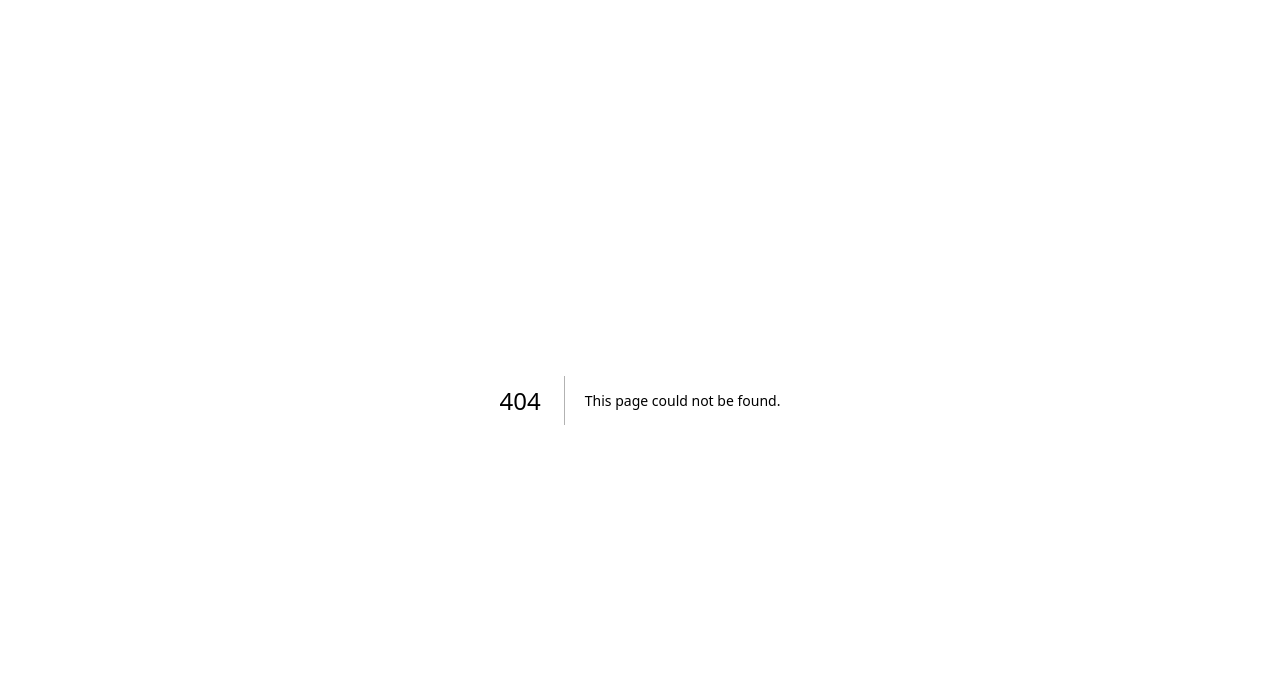
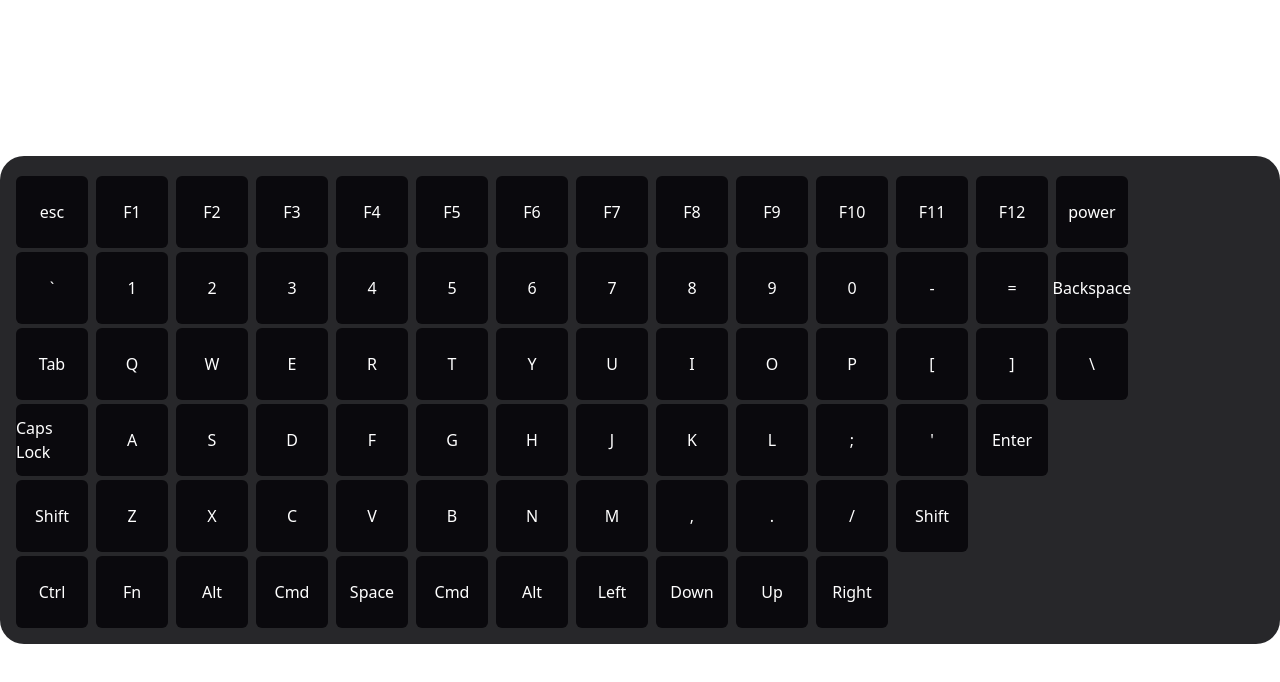
Before and after one commit to prashxant/Shik-SHak, a Next.js app: page /kybr in a window 1280 px wide. Before the commit this address had no page. Shown: the top 682 px of the page. Built offline with nearby package versions, Linux system fonts and the light colour scheme.

Commit message:
mac keyboard

```diff
--- /dev/null
+++ b/app/component/keyboard.tsx
@@ -0,0 +1,39 @@
+import { keys } from "@/lib/keys"
+
+
+ export const Keyboard = () => {
+
+
+
+  const baseStyle ="rounded-md size-18 flex justify-center mt-1 shadow-slate-300 items-center bg-[#0A090D] text-white";
+
+  const esc = "" //same for delete , tab , esc
+
+  const shift = ""
+
+  const arrow = ""
+
+  const caps = "" //same for caaps and return
+
+  const space = ""
+
+
+
+  return (
+    <div className="w-7xl rounded-3xl bg-zinc-800 p-4">
+
+      {keys.map((group, i) => (
+        <div
+          className="flex gap-2 rounded-md  "
+          key={i}
+        >
+          {group.map((key, j) => (
+            <div className={`${baseStyle} `} key={j}>
+              {key.name}{" "}
+            </div>
+          ))}
+        </div>
+      ))}
+    </div>
+  );
+}
--- /dev/null
+++ b/app/finta/page.tsx
@@ -0,0 +1,18 @@
+import { Container } from "../component/container";
+import { Footer } from "../component/footer";
+import { Hero } from "../component/hero";
+import { Navbar } from "../component/navbar";
+
+export default function Home() {
+  return (
+    <div  className="[background:radial-gradient(125%_100%_at_50%_0%,_#FFF_6.32%,_#E0F0FF_29.28%,_#E7EFFD_68.68%,_#FFF_100%)] ">
+
+      <Container>
+        <Navbar/>
+        <Hero/>
+        <Footer/>
+      </Container>
+
+    </div>
+  );
+}
--- /dev/null
+++ b/app/kybr/page.tsx
@@ -0,0 +1,11 @@
+import React from 'react'
+import { Keyboard } from '../component/keyboard'
+
+ const page = () => {
+  return (
+    <div className="h-screen w-full flex justify-center items-center">
+      <Keyboard />
+    </div>
+  );
+}
+export default page
--- a/app/masonary/page.tsx
+++ b/app/masonary/page.tsx
@@ -1,106 +1,106 @@
-import { cn } from "@/lib/utils";
-import Image from "next/image";
-import Link from "next/link";
+// import { cn } from "@/lib/utils";
+// import Image from "next/image";
+// import Link from "next/link";
 
-export default function Home() {
-  const columns = [
-    [
-      { href: "", src: "/images/1.jpg", alt: "Posthog", className: "lg:rounded-tl-[calc(24px-4px)]" },
-      { href: "", src: "/images/2.jpg", alt: "Something" },
-      { href: "", src: "/images/3.jpg", alt: "Something" },
-      { href: "", src: "/images/4.jpg", alt: "Something" },
-      { href: "", src: "/images/5.jpg", alt: "Something" },
-      { href: "", src: "/images/6.jpg", alt: "Something" },
-    ],
-    [
-      { href: "", src: "/images/7.jpg", alt: "Posthog" },
-      { href: "", src: "/images/8.jpg", alt: "Something" },
-      { href: "", src: "/images/9.jpg", alt: "Something" },
-      { href: "", src: "/images/10.jpg", alt: "Something" },
-      { href: "", src: "/images/11.jpg", alt: "Something" },
-      { href: "", src: "/images/12.jpg", alt: "Something" },
-    ],
-    [
-      { href: "", src: "/images/13.jpg", alt: "Posthog" },
-      { href: "", src: "/images/14.jpg", alt: "Posthog" },
-      { href: "", src: "/images/15.jpg", alt: "Posthog" },
-      { href: "", src: "/images/16.jpg", alt: "Posthog" },
-      { href: "", src: "/images/17.jpg", alt: "Posthog" },
-      { href: "", src: "/images/19.jpg", alt: "Something" },
+// export default function Home() {
+//   const columns = [
+//     [
+//       { href: "", src: "/images/1.jpg", alt: "Posthog", className: "lg:rounded-tl-[calc(24px-4px)]" },
+//       { href: "", src: "/images/2.jpg", alt: "Something" },
+//       { href: "", src: "/images/3.jpg", alt: "Something" },
+//       { href: "", src: "/images/4.jpg", alt: "Something" },
+//       { href: "", src: "/images/5.jpg", alt: "Something" },
+//       { href: "", src: "/images/6.jpg", alt: "Something" },
+//     ],
+//     [
+//       { href: "", src: "/images/7.jpg", alt: "Posthog" },
+//       { href: "", src: "/images/8.jpg", alt: "Something" },
+//       { href: "", src: "/images/9.jpg", alt: "Something" },
+//       { href: "", src: "/images/10.jpg", alt: "Something" },
+//       { href: "", src: "/images/11.jpg", alt: "Something" },
+//       { href: "", src: "/images/12.jpg", alt: "Something" },
+//     ],
+//     [
+//       { href: "", src: "/images/13.jpg", alt: "Posthog" },
+//       { href: "", src: "/images/14.jpg", alt: "Posthog" },
+//       { href: "", src: "/images/15.jpg", alt: "Posthog" },
+//       { href: "", src: "/images/16.jpg", alt: "Posthog" },
+//       { href: "", src: "/images/17.jpg", alt: "Posthog" },
+//       { href: "", src: "/images/19.jpg", alt: "Something" },
 
-    ],
-    [
-      { href: "", src: "/images/18.jpg", alt: "Posthog", className: "lg:rounded-tr-[calc(24px-4px)]" },
-      { href: "", src: "/images/19.jpg", alt: "Something" },
-      { href: "", src: "/images/20.jpg", alt: "Something" },
-      { href: "", src: "/images/21.jpg", alt: "Something" },
-      { href: "", src: "/images/22.jpg", alt: "Something" },
+//     ],
+//     [
+//       { href: "", src: "/images/18.jpg", alt: "Posthog", className: "lg:rounded-tr-[calc(24px-4px)]" },
+//       { href: "", src: "/images/19.jpg", alt: "Something" },
+//       { href: "", src: "/images/20.jpg", alt: "Something" },
+//       { href: "", src: "/images/21.jpg", alt: "Something" },
+//       { href: "", src: "/images/22.jpg", alt: "Something" },
 
-    ],
-  ];
+//     ],
+//   ];
 
-  return (
-    <div className="h-screen w-full max-w-4xl mx-auto pt-20 pb-10 px-4 md:px-8">
-      <Header />
-      <div className="grid grid-cols-1 md:grid-cols-2 lg:grid-cols-4 gap-2 my-10 p-1 mask-b-from-80% rounded-3xl">
-        {columns.map((cards, colIndex) => (
-          <Column  key={colIndex}>
-            {cards.map((card, i) => (
-              <Card key={i} {...card} />
-            ))}
-          </Column>
-        ))}
-      </div>
-    </div>
-  );
-}
+//   return (
+//     <div className="h-screen w-full max-w-4xl mx-auto pt-20 pb-10 px-4 md:px-8">
+//       <Header />
+//       <div className="grid grid-cols-1 md:grid-cols-2 lg:grid-cols-4 gap-2 my-10 p-1 mask-b-from-80% rounded-3xl">
+//         {columns.map((cards, colIndex) => (
+//           <Column  key={colIndex}>
+//             {cards.map((card, i) => (
+//               <Card key={i} {...card} />
+//             ))}
+//           </Column>
+//         ))}
+//       </div>
+//     </div>
+//   );
+// }
 
-const Card = ({
-  src,
-  alt,
-  className = "",
-  href = "",
-}: {
-  src: string;
-  alt: string;
-  className?: string;
-  href?: string;
-}) => {
-  return (
-    <Link
-      href={href || "#"}
-      target="_blank"
-      className={cn("relative group rounded-md block overflow-hidden", className)}
-    >
-      <Image
-        src={src}
-        alt={alt}
-        height={500}
-        width={500}
-        className="w-full object-cover transition-transform duration-300 group-hover:scale-105"
-      />
-      {href && (
-        <p className="absolute inset-0 flex justify-center items-center text-white text-sm font-medium opacity-0 group-hover:opacity-100 transition-all duration-200 bg-black/40">
-          {href.replace("https://", "") || "View"}
-        </p>
-      )}
-    </Link>
-  );
-};
+// const Card = ({
+//   src,
+//   alt,
+//   className = "",
+//   href = "",
+// }: {
+//   src: string;
+//   alt: string;
+//   className?: string;
+//   href?: string;
+// }) => {
+//   return (
+//     <Link
+//       href={href || "#"}
+//       target="_blank"
+//       className={cn("relative group rounded-md block overflow-hidden", className)}
+//     >
+//       <Image
+//         src={src}
+//         alt={alt}
+//         height={500}
+//         width={500}
+//         className="w-full object-cover transition-transform duration-300 group-hover:scale-105"
+//       />
+//       {href && (
+//         <p className="absolute inset-0 flex justify-center items-center text-white text-sm font-medium opacity-0 group-hover:opacity-100 transition-all duration-200 bg-black/40">
+//           {href.replace("https://", "") || "View"}
+//         </p>
+//       )}
+//     </Link>
+//   );
+// };
 
-const Column = ({ children }: { children: React.ReactNode }) => (
-  <div className="flex flex-col gap-2">{children}</div>
-);
+// const Column = ({ children }: { children: React.ReactNode }) => (
+//   <div className="flex flex-col gap-2">{children}</div>
+// );
 
-const Header = () => (
-  <>
-    <h1 className="text-4xl font-bold tracking-tighter text-neutral-700">
-      Bento grids are cool, you should try it sometimes.
-    </h1>
-    <p className="text-base text-neutral-500 max-w-xl mt-4">
-      Discover innovative solutions that transform the way you work and create.
-      Our cutting-edge tools are designed to empower your creativity and boost
-      your productivity like never before.
-    </p>
-  </>
-);
+// const Header = () => (
+//   <>
+//     <h1 className="text-4xl font-bold tracking-tighter text-neutral-700">
+//       Bento grids are cool, you should try it sometimes.
+//     </h1>
+//     <p className="text-base text-neutral-500 max-w-xl mt-4">
+//       Discover innovative solutions that transform the way you work and create.
+//       Our cutting-edge tools are designed to empower your creativity and boost
+//       your productivity like never before.
+//     </p>
+//   </>
+// );
--- a/app/page.tsx
+++ b/app/page.tsx
@@ -1,21 +1,8 @@
-import { Container } from "./component/container";
-import { Footer } from "./component/footer";
-import { Hero } from "./component/hero";
-import { Navbar } from "./component/navbar";
+
 
 export default function Home() {
   return (
-    <div  className="[background:radial-gradient(125%_100%_at_50%_0%,_#FFF_6.32%,_#E0F0FF_29.28%,_#E7EFFD_68.68%,_#FFF_100%)] ">
-      {/* <div className="max-w-4xl mx-auto absolute inset-0 h-full w-full">
-        <div className="absolute inset-y-0 left-0 h-full w-px bg-gradient-to-b from-neutral-300/50 via-neutral-200 to-transparent"/>
-        <div className="absolute inset-y-0 right-0 h-full w-px bg-gradient-to-b from-neutral-300/50 via-neutral-200 to-transparent"/>
-      </div> */}
-      <Container>
-        <Navbar/>
-        <Hero/>
-        <Footer/>
-      </Container>
-
+  <div>
     </div>
   );
 }
--- /dev/null
+++ b/lib/keys.ts
@@ -0,0 +1,103 @@
+export const keys = [
+  // 🔹 Row 1 — Function & Escape Keys
+  [
+    { name: "esc", icon: "" },
+    { name: "F1", icon: "" },
+    { name: "F2", icon: "" },
+    { name: "F3", icon: "" },
+    { name: "F4", icon: "" },
+    { name: "F5", icon: "" },
+    { name: "F6", icon: "" },
+    { name: "F7", icon: "" },
+    { name: "F8", icon: "" },
+    { name: "F9", icon: "" },
+    { name: "F10", icon: "" },
+    { name: "F11", icon: "" },
+    { name: "F12", icon: "" },
+    { name: "power", icon: "" },
+  ],
+
+  // 🔹 Row 2 — Number Row
+  [
+    { name: "`", icon: "" },
+    { name: "1", icon: "" },
+    { name: "2", icon: "" },
+    { name: "3", icon: "" },
+    { name: "4", icon: "" },
+    { name: "5", icon: "" },
+    { name: "6", icon: "" },
+    { name: "7", icon: "" },
+    { name: "8", icon: "" },
+    { name: "9", icon: "" },
+    { name: "0", icon: "" },
+    { name: "-", icon: "" },
+    { name: "=", icon: "" },
+    { name: "Backspace", icon: "" },
+  ],
+
+  // 🔹 Row 3 — QWERTY Row
+  [
+    { name: "Tab", icon: "" },
+    { name: "Q", icon: "" },
+    { name: "W", icon: "" },
+    { name: "E", icon: "" },
+    { name: "R", icon: "" },
+    { name: "T", icon: "" },
+    { name: "Y", icon: "" },
+    { name: "U", icon: "" },
+    { name: "I", icon: "" },
+    { name: "O", icon: "" },
+    { name: "P", icon: "" },
+    { name: "[", icon: "" },
+    { name: "]", icon: "" },
+    { name: "\\", icon: "" },
+  ],
+
+  // 🔹 Row 4 — Home Row (ASDF)
+  [
+    { name: "Caps Lock", icon: "" },
+    { name: "A", icon: "" },
+    { name: "S", icon: "" },
+    { name: "D", icon: "" },
+    { name: "F", icon: "" },
+    { name: "G", icon: "" },
+    { name: "H", icon: "" },
+    { name: "J", icon: "" },
+    { name: "K", icon: "" },
+    { name: "L", icon: "" },
+    { name: ";", icon: "" },
+    { name: "'", icon: "" },
+    { name: "Enter", icon: "" },
+  ],
+
+  // 🔹 Row 5 — Bottom Row (ZXCV)
+  [
+    { name: "Shift", icon: "" },
+    { name: "Z", icon: "" },
+    { name: "X", icon: "" },
+    { name: "C", icon: "" },
+    { name: "V", icon: "" },
+    { name: "B", icon: "" },
+    { name: "N", icon: "" },
+    { name: "M", icon: "" },
+    { name: ",", icon: "" },
+    { name: ".", icon: "" },
+    { name: "/", icon: "" },
+    { name: "Shift", icon: "" },
+  ],
+
+  // 🔹 Row 6 — Spacebar Row
+  [
+    { name: "Ctrl", icon: "" },
+    { name: "Fn", icon: "" },
+    { name: "Alt", icon: "" },
+    { name: "Cmd", icon: "" },
+    { name: "Space", icon: "" },
+    { name: "Cmd", icon: "" },
+    { name: "Alt", icon: "" },
+    { name: "Left", icon: "" },
+    { name: "Down", icon: "" },
+    { name: "Up", icon: "" },
+    { name: "Right", icon: "" },
+  ],
+];
```
